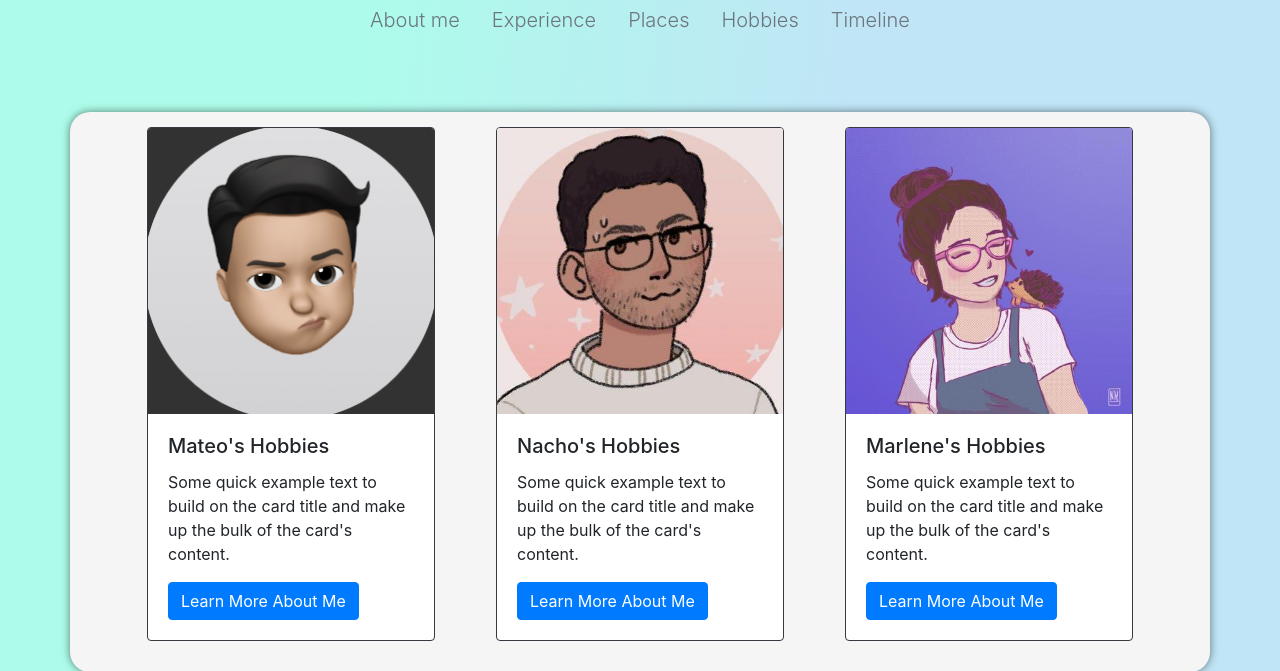
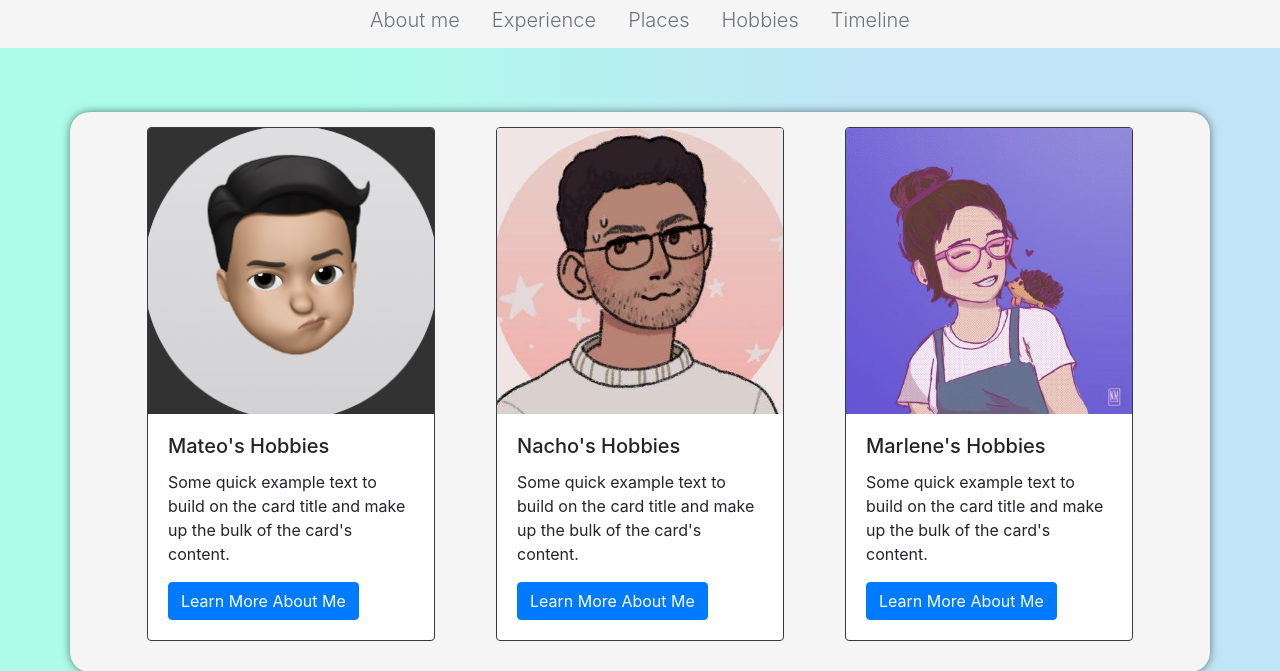
Before and after one commit to marleneharms/marlene-harms-portfolio, a Flask app: page / in a window 1280 px wide. Shown: the top 671 px of the page. Run offline with Flask 2, Linux system fonts and the light colour scheme; parts of the project's set-up code (start-up, migrations or seed data) failed here and were passed over.

Commit message:
improve navbar

```diff
--- a/app/static/css/base.css
+++ b/app/static/css/base.css
@@ -13,3 +13,7 @@ body {
 footer {
   background-color: var(--bg-white);
 }
+
+.nav {
+  background-color: var(--bg-white);
+}
```
